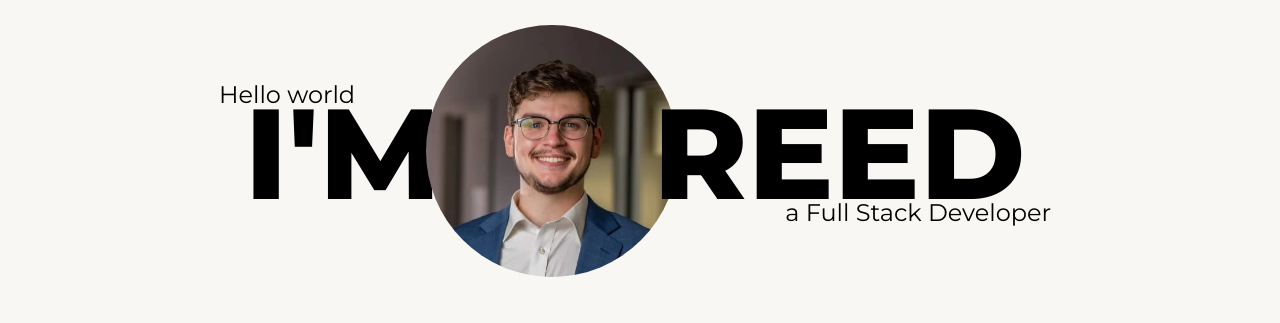
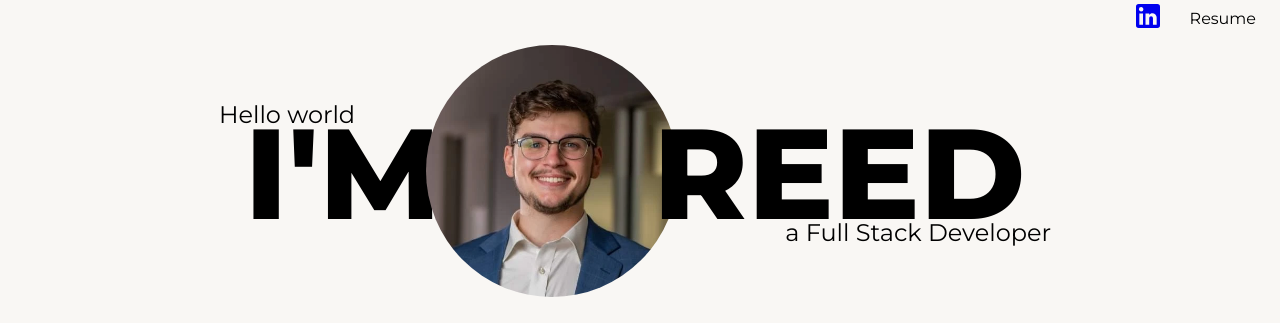
Before and after one commit to steckReed/Proj-Official-Portfolio-Site, a Next.js app: page / in a window 1280 px wide. Shown: the top 323 px of the page. Built offline with nearby package versions, Linux system fonts and the light colour scheme.

Commit message:
+ navbar with linkedin & resume

```diff
--- a/src/app/components/modules/Hero/HeroSection/HeroSection.tsx
+++ b/src/app/components/modules/Hero/HeroSection/HeroSection.tsx
@@ -15,7 +15,7 @@ const HeroSection = () => {
   useEffect(() => {
     async function sequence() {
       // Load in 'center' of page
-      await controls.start({ opacity: 1, top: '25vh', transition: { duration: 1 } });
+      await controls.start({ opacity: 1, top: '20vh', transition: { duration: 1 } });
 
       // Move up to default position
       await controls.start({ top:'0', transition: { duration: 0.5, delay:0.75 } });
@@ -26,7 +26,7 @@ const HeroSection = () => {
 
   return (
     <motion.div
-      initial     = {{ opacity: 0, top: '25vh' }}
+      initial     = {{ opacity: 0, top: '20vh' }}
       animate     = {controls}
       exit        = {{ opacity: 0 }}
       transition  = {{ duration: 1.5, ease: 'backInOut' }}
@@ -36,7 +36,8 @@ const HeroSection = () => {
         flexWrap:'wrap',
         width:'fit-content',
         margin: 'auto',
-        userSelect: 'none'
+        userSelect: 'none',
+        paddingTop:'40px'
       }}
     >
       {/* Left-hand text */}
--- /dev/null
+++ b/src/app/components/modules/NavBar/NavBar.tsx
@@ -0,0 +1,62 @@
+'use client';
+
+import LinkedInIcon from '@mui/icons-material/LinkedIn';
+import { Box } from '@mui/material';
+import { motion } from 'framer-motion';
+import Link from 'next/link';
+
+const NavBar = () => {
+  const animDelay = 1;
+
+  return(
+    <Box sx={{
+      position: 'fixed',
+      top: 0,
+      display: 'flex',
+      height: 'min-content',
+      width: '100%',
+      px: 3,
+      alignContent: 'center',
+      justifyContent: 'end',
+      gap: '2vw',
+      backgroundColor: '#F9F7F4',
+      zIndex: 999,
+      }}
+    >
+      {/* LinkedIn */}
+      <motion.div
+        initial     = {{ opacity: 0, top:'-100px' }}
+        animate     = {{ opacity: 1, top:'0' }}
+        exit        = {{ opacity: 0 }}
+        transition  = {{ duration: 0.75, ease: 'backInOut', delay: animDelay, type: 'spring', bounce:0 }}
+
+        style={{ position: 'relative' }}
+      >
+        <Link href={'https://www.linkedin.com/in/reed-steck-993b48286/'} target='_blank'>
+          <LinkedInIcon sx={{ fontSize: '2rem' }} />
+        </Link>
+      </motion.div>
+
+      {/* Resume */}
+      <motion.div
+        initial     = {{ opacity: 0, top:'-100px' }}
+        animate     = {{ opacity: 1, top:'0' }}
+        exit        = {{ opacity: 0 }}
+        transition  = {{ duration: 0.75, ease: 'backInOut', delay: animDelay + 0.25, type: 'spring', bounce:0 }}
+        style={{
+          position: 'relative',
+          height:'min-content',
+          alignSelf:'center'
+        }}
+      >
+        <Link href="/files/steck-reed-resume.pdf" download="steck-reed-resume.pdf" target='_blank' style={{ color:'black', textDecoration:'none' }}>
+          <p>Resume</p>
+        </Link>
+      </motion.div>
+
+
+    </Box>
+  )
+}
+
+export default NavBar;
--- a/src/app/page.tsx
+++ b/src/app/page.tsx
@@ -1,11 +1,17 @@
 import { Box } from '@mui/material';
 import HeroSection from './components/modules/Hero/HeroSection/HeroSection';
 import ProjectsCarousel from './components/modules/ProjectsCarousel/ProjectsCarousel';
+import NavBar from './components/modules/NavBar/NavBar';
 
 export default function Home() {
   return (
     <div style={{ minHeight: '100vh'}} >
+
+      <NavBar />
+
       <Box sx={{ display: 'flex', minHeight:'100vh', flexWrap:'wrap', alignContent:'center', gap:'5.5vh'}}>
+
+
         <Box sx={{ width:'100%' }}>
           <HeroSection />
         </Box>
```
Also changed, not shown: 1 other file (tests, documents, lock files or other folders).
